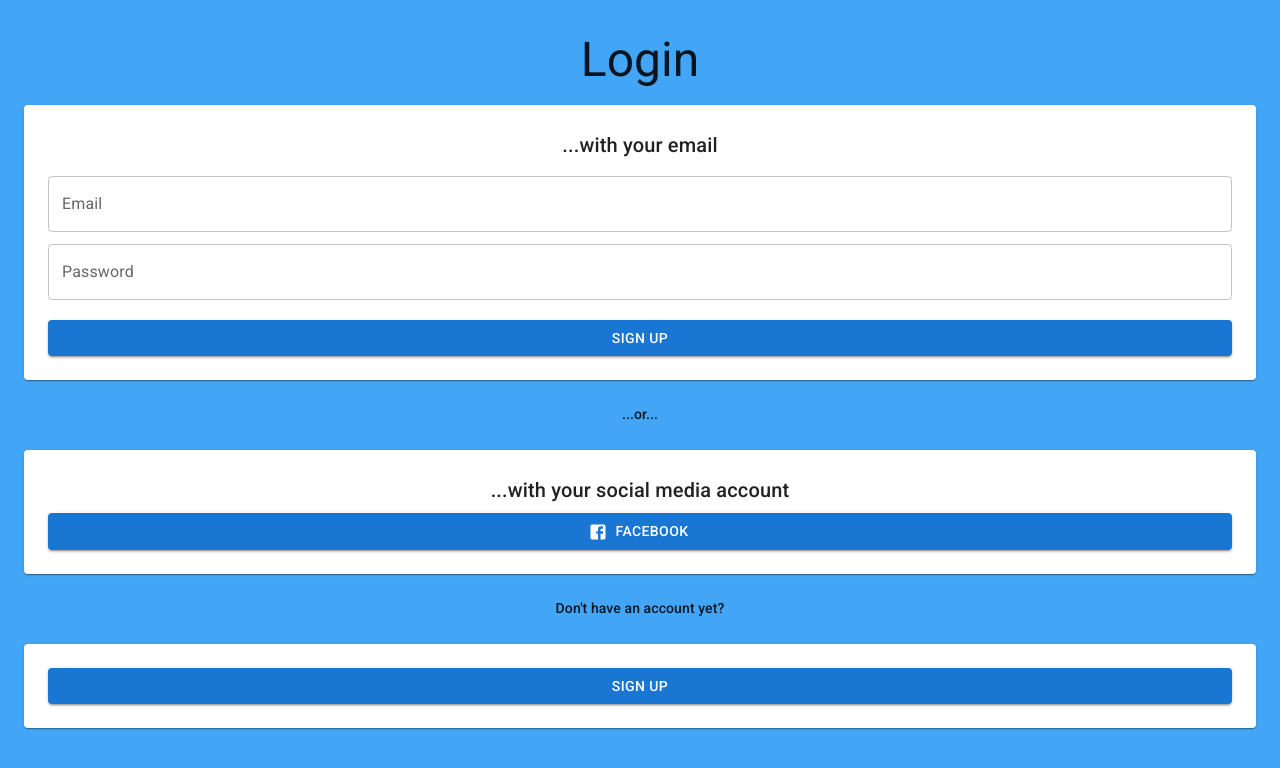
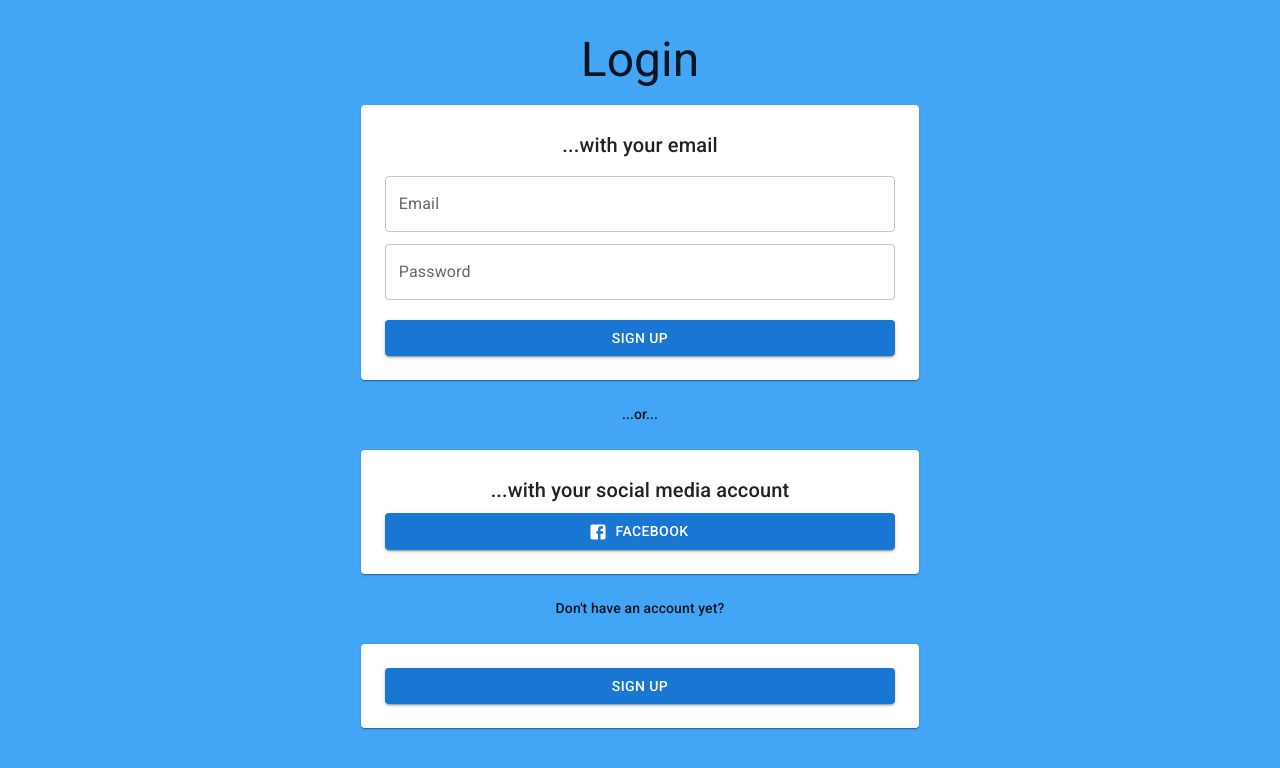
Before and after one commit to FluffyBucketSnake/jera-my-movies, a Next.js app: page /login in a window 1280 px wide. Shown: the top 768 px of the page. Built offline with nearby package versions, Linux system fonts and the light colour scheme.

Commit message:
fix: use flexbox on login layout

```diff
--- a/layouts/LoginLayout.tsx
+++ b/layouts/LoginLayout.tsx
@@ -11,6 +11,9 @@ export const LoginLayout: FC<LoginLayoutProps> = ({ children, title }) => (
     </Head>
     <Container
       sx={{
+        display: "flex",
+        flexDirection: "column",
+        alignItems: "center",
         p: 4,
         minWidth: "100vw",
         minHeight: "100vh",
```
